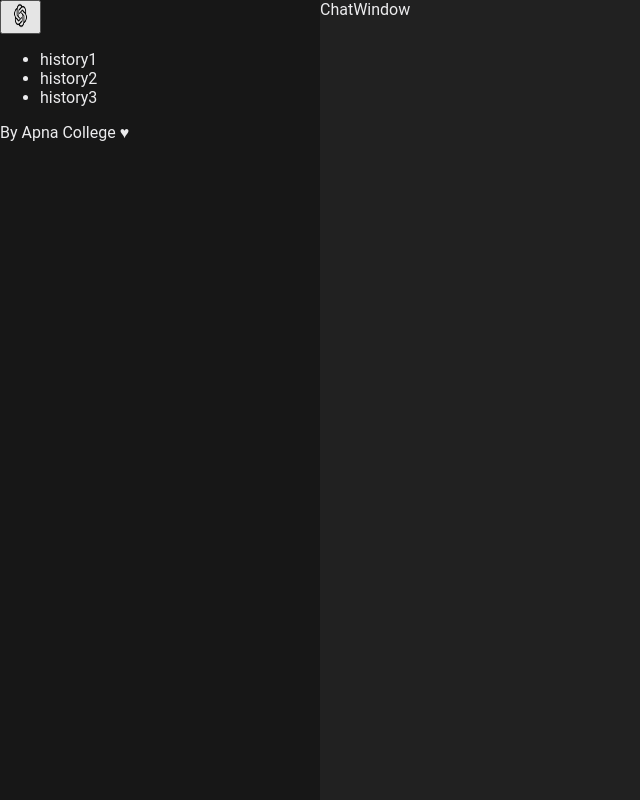
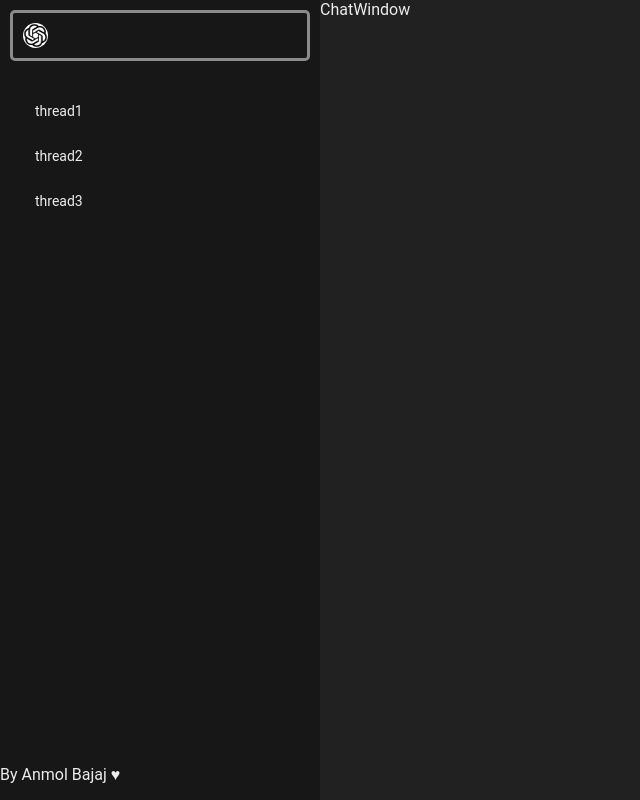
Before and after one commit to anmolbajaj2192/sigmaGPT, a React app in the folder Frontend/: page / in a window 1280 px wide. Shown: the whole page, without its empty margins (0-640 px from the left). Built offline with nearby package versions, Linux system fonts and the light colour scheme; the HTML template or start-up script is replaced by a standard one.

Commit message:
styling sidebar

```diff
--- a/Frontend/src/Sidebar.css
+++ b/Frontend/src/Sidebar.css
@@ -3,9 +3,50 @@
     color: #b4b4b4;
     height: 100vh;
     width: 320px;
+    display: flex;
+    flex-direction: column;
+    justify-content: space-between;
+}
+
+button{
+    display: flex;
+    justify-content: space-between;
+    align-items: center;
+    margin: 10px;
+    padding: 10px;
+    border-radius: 5px;
+    background-color: transparent;
+    border: solid rgb(255, 255, 255, 0.5);
 }
 
 .logo{
     height: 25px;
     width: 25px;
+    background-color: #fff;
+    border-radius: 50%;
+    object-fit: cover;
 }
+
+button span{
+    font-size: 20px;
+
+}
+
+button:hover{
+    background-color: rgb(255, 255, 255, 0.5);
+}
+.history{
+    margin: 10px;
+    padding: 10px;
+    height: 100%;
+}
+
+.history li{
+    list-style: none;
+    cursor: pointer;
+    padding: 2px 5px;
+    margin-bottom: 0.3rem;
+    font-size: 14px;
+    border: solid 10px transparent;
+    position: relative;
+}
--- a/Frontend/src/Sidebar.jsx
+++ b/Frontend/src/Sidebar.jsx
@@ -6,19 +6,19 @@ function Sidebar() {
             {/* new chat button */}
             <button>
                     <img src="src/assets/blacklogo.png" alt="gpt logo" className="logo"/>
-                    <i className="fa-solid fa-pen-to-square"></i>
+                    <span><i className="fa-solid fa-pen-to-square"></i></span>
             </button>
 
             {/* history */}
             <ul className="history">
-                <li>history1</li>
-                <li>history2</li>
-                <li>history3</li>
+                <li>thread1</li>
+                <li>thread2</li>
+                <li>thread3</li>
             </ul>
 
             {/* sign */}
             <div className="sign">
-                <p>By Apna College &hearts;</p>
+                <p>By Anmol Bajaj &hearts;</p>
             </div>
 
         </section>
```
